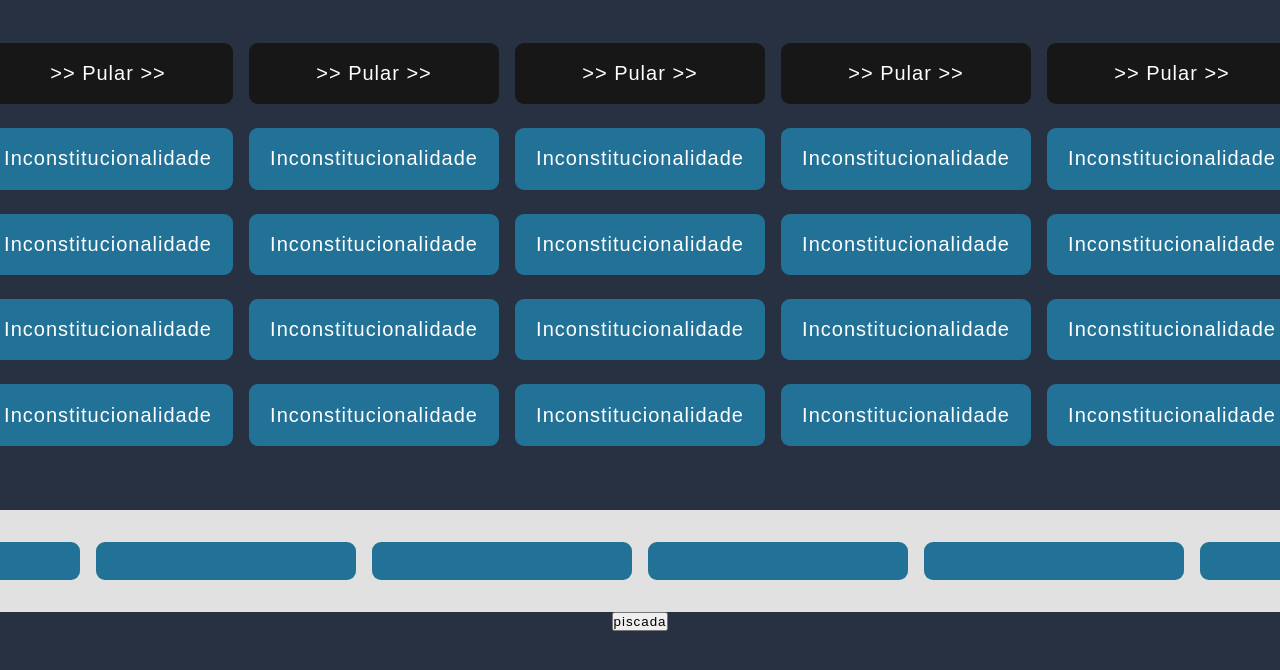
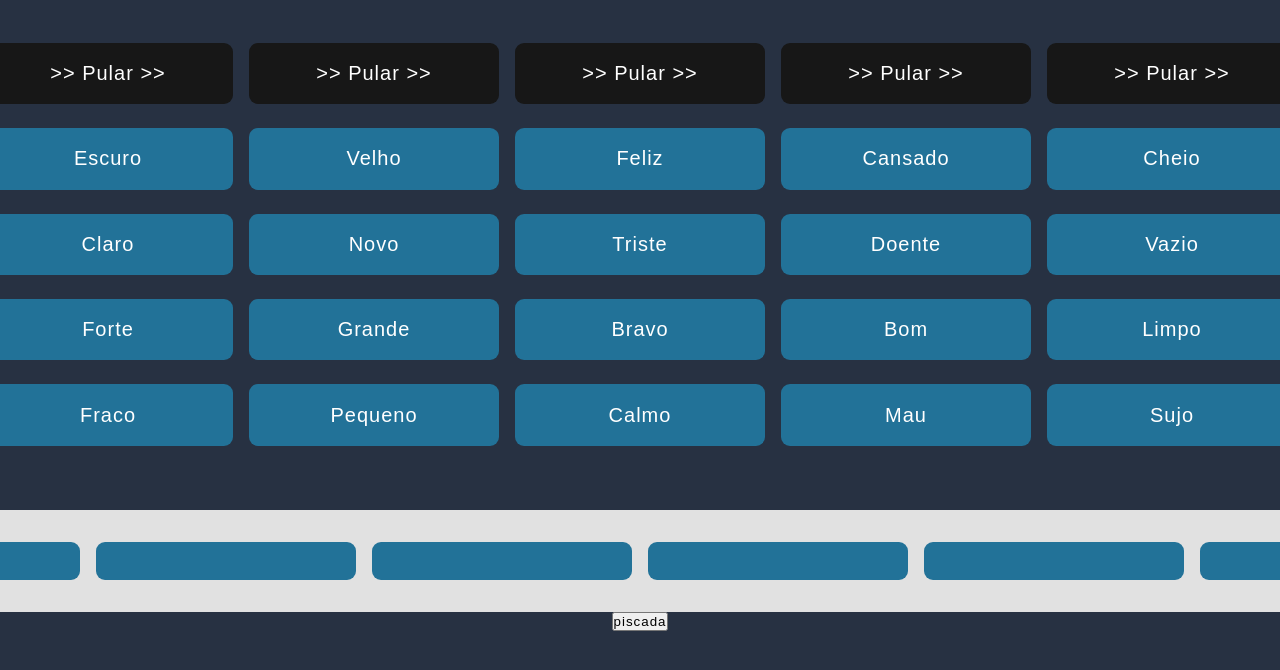
Before and after one commit to SHC-2k25/AppSHC, a plain HTML site: page pages/adjetivo.html in a window 1280 px wide. Shown: the part 122-792 px from the top of the page. Drawn offline with Linux system fonts and the light colour scheme.

Commit message:
verbos e alguma coisa lá

```diff
--- a/pages/adjetivo.html
+++ b/pages/adjetivo.html
@@ -236,16 +236,16 @@
                         <p>>> Pular >></p>
                     </div>
                     <div class="palavra" id="p2">
-                        <p>Inconstitucionalidade</p>
+                        <p>Bonito</p>
                     </div>
                     <div class="palavra" id="p3">
-                        <p>Inconstitucionalidade</p>
+                        <p>Feio</p>
                     </div>
                     <div class="palavra" id="p4">
-                        <p>Inconstitucionalidade</p>
+                        <p>Alto</p>
                     </div>
                     <div class="palavra" id="p5">
-                        <p>Inconstitucionalidade</p>
+                        <p>Baixo</p>
                     </div>
                 </div>
                 <div class="container2">
@@ -253,16 +253,16 @@
                         <p>>> Pular >></p>
                     </div>
                     <div class="palavra" id="p7">
-                        <p>Inconstitucionalidade</p>
+                        <p>Escuro</p>
                     </div>
                     <div class="palavra" id="p8">
-                        <p>Inconstitucionalidade</p>
+                        <p>Claro</p>
                     </div>
                     <div class="palavra" id="p9">
-                        <p>Inconstitucionalidade</p>
+                        <p>Forte</p>
                     </div>
                     <div class="palavra" id="p10">
-                        <p>Inconstitucionalidade</p>
+                        <p>Fraco</p>
                     </div>
                 </div>
                 <div class="container2">
@@ -270,16 +270,16 @@
                         <p>>> Pular >></p>
                     </div>
                     <div class="palavra" id="p12">
-                        <p>Inconstitucionalidade</p>
+                        <p>Velho</p>
                     </div>
                     <div class="palavra" id="p13">
-                        <p>Inconstitucionalidade</p>
+                        <p>Novo</p>
                     </div>
                     <div class="palavra" id="p14">
-                        <p>Inconstitucionalidade</p>
+                        <p>Grande</p>
                     </div>
                     <div class="palavra" id="p15">
-                        <p>Inconstitucionalidade</p>
+                        <p>Pequeno</p>
                     </div>
                 </div>
                 <div class="container2">
@@ -287,16 +287,16 @@
                         <p>>> Pular >></p>
                     </div>
                     <div class="palavra" id="p17">
-                        <p>Inconstitucionalidade</p>
+                        <p>Feliz</p>
                     </div>
                     <div class="palavra" id="p18">
-                        <p>Inconstitucionalidade</p>
+                        <p>Triste</p>
                     </div>
                     <div class="palavra" id="p19">
-                        <p>Inconstitucionalidade</p>
+                        <p>Bravo</p>
                     </div>
                     <div class="palavra" id="p20">
-                        <p>Inconstitucionalidade</p>
+                        <p>Calmo</p>
                     </div>
                 </div>
                 <div class="container2">
@@ -304,16 +304,16 @@
                         <p>>> Pular >></p>
                     </div>
                     <div class="palavra" id="p22">
-                        <p>Inconstitucionalidade</p>
+                        <p>Cansado</p>
                     </div>
                     <div class="palavra" id="p23">
-                        <p>Inconstitucionalidade</p>
+                        <p>Doente</p>
                     </div>
                     <div class="palavra" id="p24">
-                        <p>Inconstitucionalidade</p>
+                        <p>Bom</p>
                     </div>
                     <div class="palavra" id="p25">
-                        <p>Inconstitucionalidade</p>
+                        <p>Mau</p>
                     </div>
                 </div>
                 <div class="container2">
@@ -321,37 +321,36 @@
                         <p>>> Pular >></p>
                     </div>
                     <div class="palavra" id="p28">
-                        <p>Inconstitucionalidade</p>
+                        <p>Cheio</p>
                     </div>
                     <div class="palavra" id="p29">
-                        <p>Inconstitucionalidade</p>
+                        <p>Vazio</p>
                     </div>
                     <div class="palavra" id="p30">
-                        <p>Inconstitucionalidade</p>
+                        <p>Limpo</p>
                     </div>
                     <div class="palavra" id="p31">
-                        <p>Inconstitucionalidade</p>
+                        <p>Sujo</p>
                     </div>
                 </div>
                 <div class="container2">
                     <div class="palavra" id="p32">
-                        <p>Inconstitucionalidade</p>
+                        <p>Aberto</p>
                     </div>
                     <div class="palavra" id="p33">
-                        <p>Inconstitucionalidade</p>
+                        <p>Fechado</p>
                     </div>
                     <div class="palavra" id="p34">
-                        <p>Inconstitucionalidade</p>
+                        <p>Quente</p>
                     </div>
                     <div class="palavra" id="p35">
-                        <p>Inconstitucionalidade</p>
+                        <p>Frio</p>
                     </div>
                     <div class="palavra" id="p36">
-                        <p>Inconstitucionalidade</p>
+                        <p>Longe</p>
                     </div>
                 </div>
             </div>
-
 
         </div>
 
```
Also changed, not shown: pages/verbo.html (+29 -29 lines).
